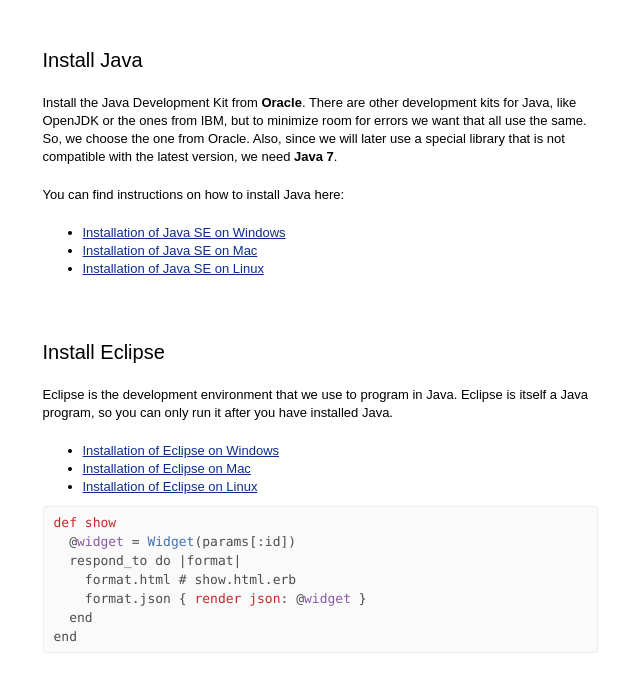
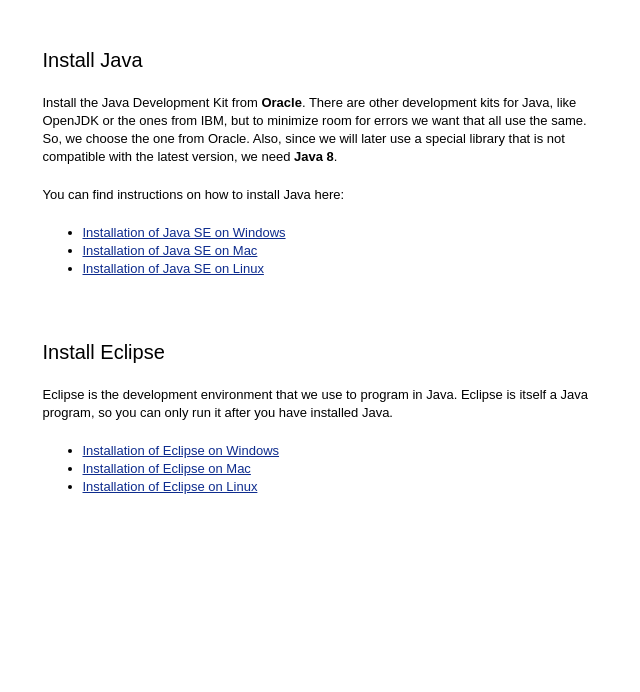
Before and after one commit to Weldmicheal/ttm4175, a Jekyll site: the page built from a1/preparation-a1.md, in a window 1280 px wide, cut to the strip 158-850 px from the top of the page. Shown: the whole strip, without its empty margins (320-960 px from the left). Built offline with Jekyll 4.4.1, drawn with Linux system fonts in a browser that asks for light colours; nearby versions of some CDN libraries.

Commit message:
Update for 2015.

```diff
--- a/a1/preparation-a1.md
+++ b/a1/preparation-a1.md
@@ -12,7 +12,7 @@ When something goes wrong, you still have the other machine then.
 
 ## Install Java
 
-Install the Java Development Kit from **Oracle**. There are other development kits for Java, like OpenJDK or the ones from IBM, but to minimize room for errors we want that all use the same. So, we choose the one from Oracle. Also, since we will later use a special library that is not compatible with the latest version, we need **Java 7**.
+Install the Java Development Kit from **Oracle**. There are other development kits for Java, like OpenJDK or the ones from IBM, but to minimize room for errors we want that all use the same. So, we choose the one from Oracle. Also, since we will later use a special library that is not compatible with the latest version, we need **Java 8**.
 
 You can find instructions on how to install Java here:
 
@@ -28,17 +28,3 @@ Eclipse is the development environment that we use to program in Java. Eclipse i
 - <a href="http://reference.bitreactive.com/reference/install-eclipse-windows.html" class="wikilink1" title="install_sdk_win">Installation of Eclipse on Windows</a>
 - <a href="http://reference.bitreactive.com/reference/install-eclipse-mac.html" class="wikilink1" title="install_sdk_mac">Installation of Eclipse on Mac</a>
 - <a href="http://reference.bitreactive.com/reference/install-eclipse-linux.html" class="wikilink1" title="install_sdk_linux">Installation of Eclipse on Linux</a>
-
-
-
-
-
-{% highlight ruby %}
-def show
-  @widget = Widget(params[:id])
-  respond_to do |format|
-    format.html # show.html.erb
-    format.json { render json: @widget }
-  end
-end
-{% endhighlight %}
```
Also changed, not shown: a3/preparation.md (+17 -0 lines).
